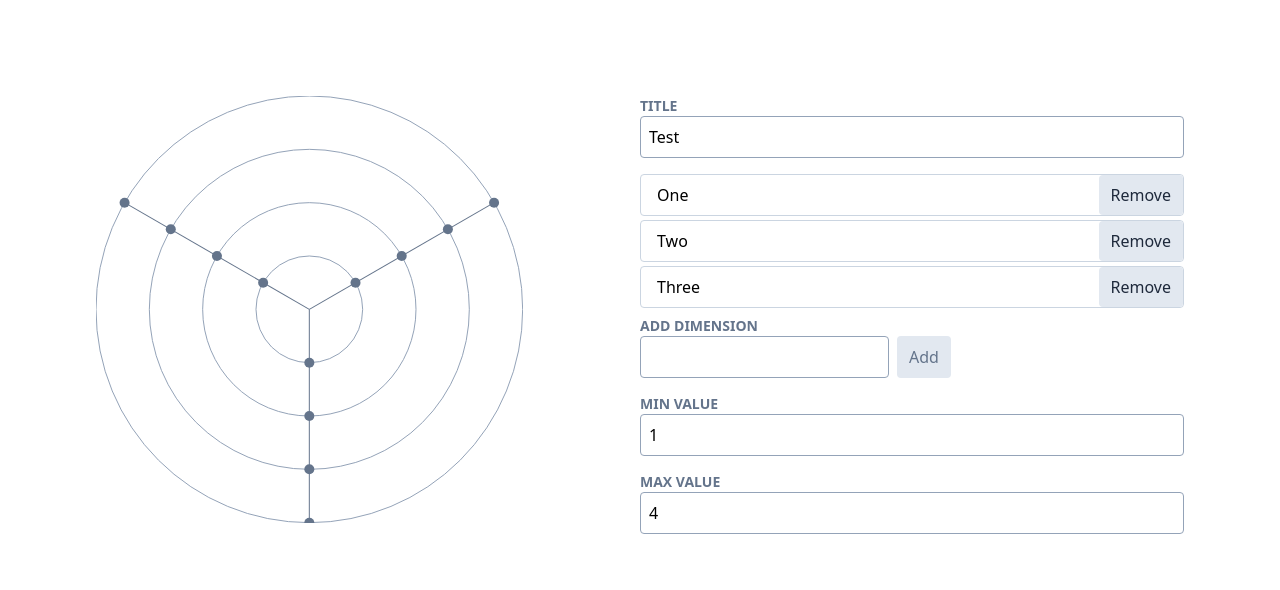
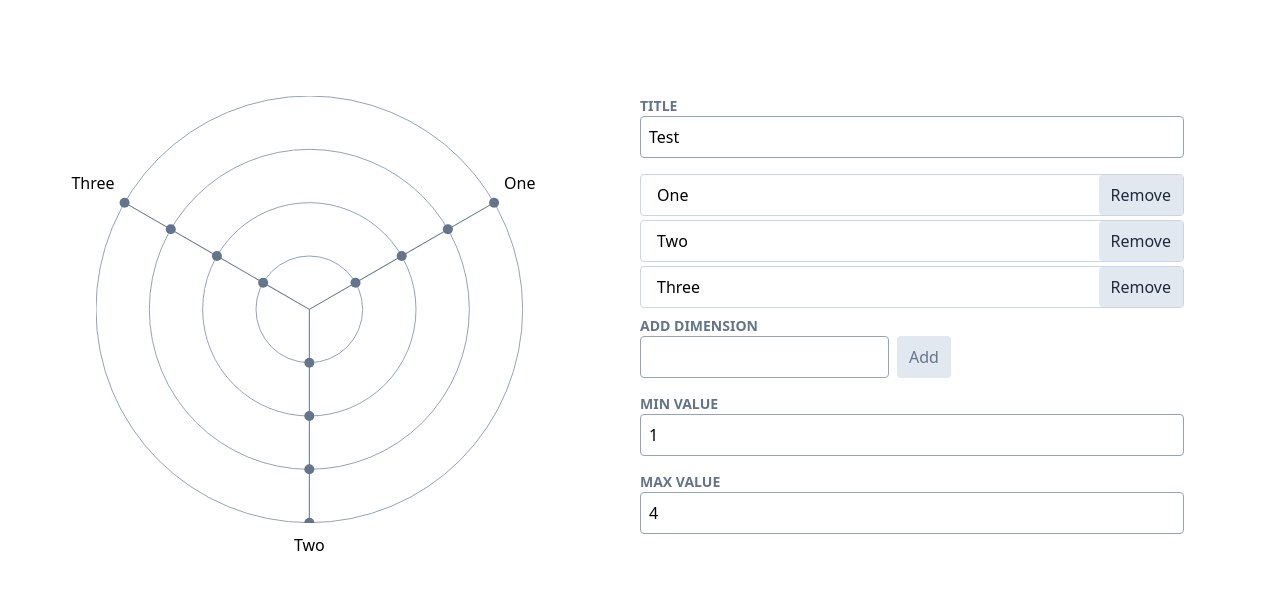
Before and after one commit to frontendphil/oh-my-radar, a React app: page / in a window 1280 px wide. Shown: the top 590 px of the page. Built offline with nearby package versions, Linux system fonts and the light colour scheme.

Commit message:
chore: add visual labels to dimensions

```diff
--- a/src/radar-chart/RadarChart.tsx
+++ b/src/radar-chart/RadarChart.tsx
@@ -1,9 +1,10 @@
-import { ReactNode } from "react"
+import { ReactNode, useLayoutEffect, useRef, useState } from "react"
 
 import { createRange, getDimensionAngle } from "./utils"
 import { Range } from "./types"
 import { RadarContext } from "./RadarContext"
 import { Slots } from "./Slots"
+import { getPoint } from "./getPoint"
 
 type Props<Dimension extends string> = {
   title: string
@@ -24,7 +25,14 @@ export function RadarChart<Dimension extends string>({
 
   return (
     <RadarContext.Provider value={{ diagramWidth: size, dimensions, range }}>
-      <svg role="figure" aria-label={title} width={size} height={size}>
+      <div className="relative">
+        <svg
+          className="absolute"
+          role="figure"
+          aria-label={title}
+          width={size}
+          height={size}
+        >
           <Circles steps={steps} />
 
           {dimensions.map((dimension, index) => (
@@ -53,6 +61,13 @@ export function RadarChart<Dimension extends string>({
             {children}
           </g>
         </svg>
+
+        <DimensionLabels
+          dimensions={dimensions}
+          diagramWidth={size}
+          range={range}
+        />
+      </div>
     </RadarContext.Provider>
   )
 }
@@ -99,3 +114,137 @@ const Circles = ({ steps }: CircleProps) => {
     </>
   )
 }
+
+type DimensionLabelsProps = {
+  diagramWidth: number
+  range: Range
+  dimensions: string[]
+}
+
+const DimensionLabels = ({
+  dimensions,
+  diagramWidth,
+  range,
+}: DimensionLabelsProps) => {
+  const [, max] = range
+
+  return (
+    <div
+      style={{
+        position: "absolute",
+        left: diagramWidth / 2,
+        top: diagramWidth / 2,
+      }}
+    >
+      {dimensions.map((dimension, index) => {
+        const { x, y } = getPoint({
+          diagramWidth,
+          range,
+          value: max,
+          angle: getDimensionAngle(dimensions, index),
+        })
+
+        return (
+          <div
+            key={dimension}
+            style={{ position: "absolute", top: y, left: x }}
+          >
+            <Text align={getAlign(x)} justify={getJustify(y)}>
+              {dimension}
+            </Text>
+          </div>
+        )
+      })}
+    </div>
+  )
+}
+
+const enum Align {
+  left = "left",
+  center = "center",
+  right = "right",
+}
+
+const enum Justify {
+  top = "top",
+  center = "center",
+  bottom = "bottom",
+}
+
+const getAlign = (x: number): Align => {
+  if (x < 0) {
+    return Align.right
+  }
+
+  if (x > 0) {
+    return Align.left
+  }
+
+  return Align.center
+}
+
+const getJustify = (y: number): Justify => {
+  if (y < 0) {
+    return Justify.bottom
+  }
+
+  if (y > 0) {
+    return Justify.top
+  }
+
+  return Justify.center
+}
+
+type TextProps = {
+  children: string
+  align: Align
+  justify: Justify
+}
+
+const Text = ({ children, align, justify }: TextProps) => {
+  const ref = useRef<HTMLSpanElement | null>(null)
+
+  const [left, setLeft] = useState(0)
+  const [top, setTop] = useState(0)
+
+  useLayoutEffect(() => {
+    const node = ref.current
+
+    if (!node) {
+      return
+    }
+
+    const { width, height } = node.getBoundingClientRect()
+    const padding = 10
+
+    if (align === Align.left) {
+      setLeft(padding)
+    }
+
+    if (align === Align.right) {
+      setLeft(-(width + padding))
+    }
+
+    if (align === Align.center) {
+      setLeft(-(width / 2))
+    }
+
+    if (justify === Justify.top) {
+      setTop(padding)
+    }
+
+    if (justify === Justify.bottom) {
+      setTop(-(height + padding))
+    }
+
+    if (justify === Justify.center) {
+      setTop(-(height / 2))
+    }
+  }, [align, justify])
+
+  return (
+    <span className="relative" ref={ref} style={{ left, top }}>
+      {children}
+    </span>
+  )
+}
```
Lines whose indentation alone changed are shown as unchanged.
